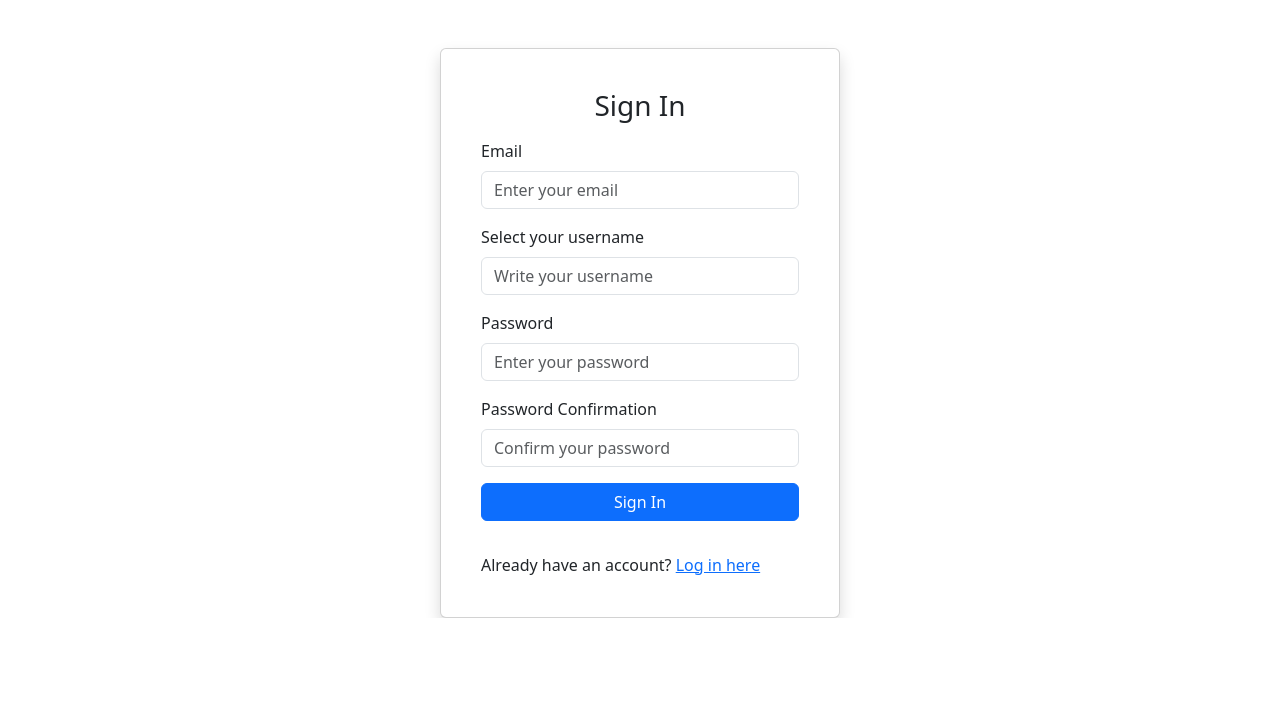
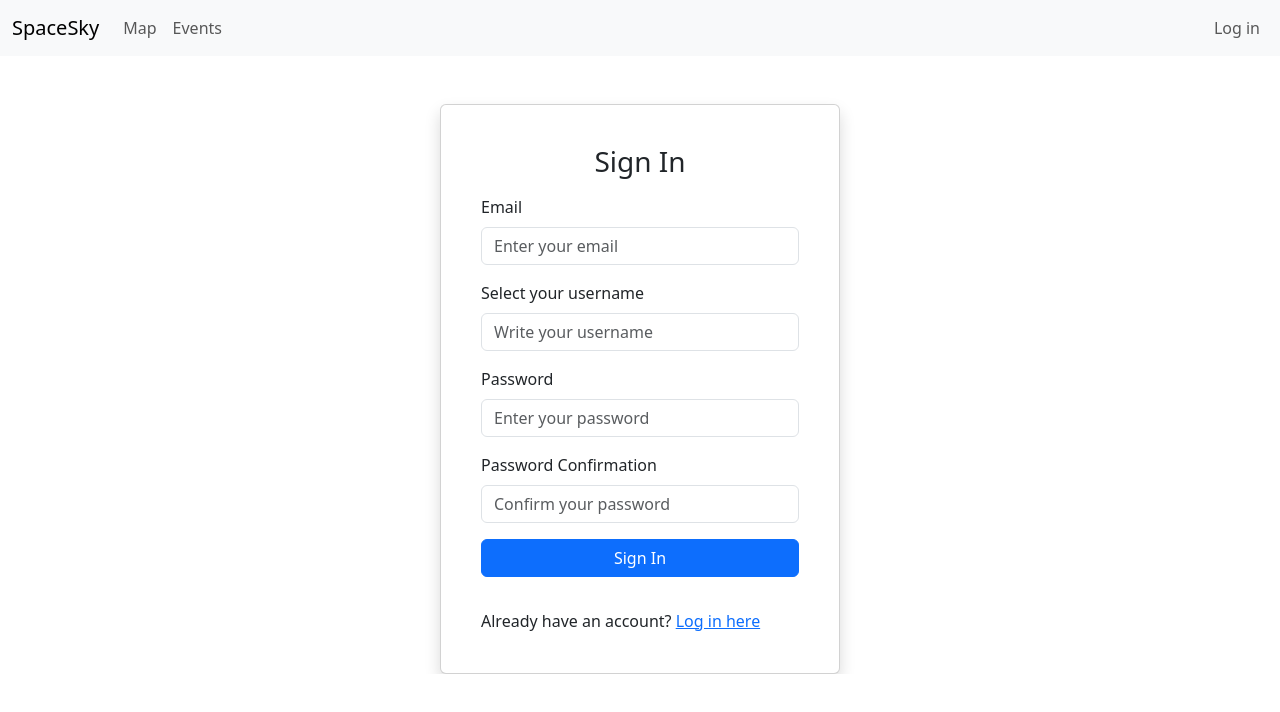
Before and after one commit to Ostehura/SpaceSky-front, a Next.js app: page /auth/signup in a window 1280 px wide. Shown: the top 712 px of the page. Built offline with nearby package versions, Linux system fonts and the light colour scheme.

Commit message:
Add page header

```diff
--- /dev/null
+++ b/src/app/header.tsx
@@ -0,0 +1,65 @@
+"use client";
+import { Container, Nav, Navbar } from "react-bootstrap";
+import Link from "next/link";
+import { useEffect, useState } from "react";
+
+function Header() {
+  const [accessTokenExpirationTime, setAccessTokenExpirationTime] = useState<
+    string | null
+  >(null);
+  const [refreshTokenExpirationTime, setRefreshTokenExpirationTime] = useState<
+    string | null
+  >(null);
+
+  // 1️⃣ Load localStorage values on mount
+  useEffect(() => {
+    const accessExpiresAt = localStorage.getItem("accessExpiresAt");
+    const refreshExpiresAt = localStorage.getItem("refreshExpiresAt");
+    setAccessTokenExpirationTime(accessExpiresAt);
+    setRefreshTokenExpirationTime(refreshExpiresAt);
+  }, []);
+
+  const isLoggedIn =
+    (!!accessTokenExpirationTime &&
+      new Date(accessTokenExpirationTime) > new Date()) ||
+    (!!refreshTokenExpirationTime &&
+      new Date(refreshTokenExpirationTime) > new Date());
+
+  return (
+    <>
+      <Navbar expand="lg" className="bg-body-tertiary">
+        <Container fluid>
+          <Navbar.Brand href="#">SpaceSky</Navbar.Brand>
+          <Navbar.Toggle aria-controls="navbarScroll" />
+          <Navbar.Collapse id="navbarScroll">
+            <Nav
+              className="me-auto my-2 my-lg-0"
+              style={{ maxHeight: "100px" }}
+              navbarScroll
+            >
+              <Nav.Link as={Link} href="/">
+                Map
+              </Nav.Link>
+              <Nav.Link as={Link} href="/events">
+                Events
+              </Nav.Link>
+            </Nav>
+            <Nav>
+              {isLoggedIn ? (
+                <Nav.Link as={Link} href="/user">
+                  User
+                </Nav.Link>
+              ) : (
+                <Nav.Link as={Link} href="/auth/login">
+                  Log in
+                </Nav.Link>
+              )}
+            </Nav>
+          </Navbar.Collapse>
+        </Container>
+      </Navbar>
+    </>
+  );
+}
+
+export default Header;
--- a/src/app/layout.tsx
+++ b/src/app/layout.tsx
@@ -2,7 +2,7 @@ import type { Metadata } from "next";
 import { Geist, Geist_Mono } from "next/font/google";
 import "./globals.css";
 import "bootstrap/dist/css/bootstrap.min.css";
-
+import Header from "./header";
 const geistSans = Geist({
   variable: "--font-geist-sans",
   subsets: ["latin"],
@@ -26,6 +26,7 @@ export default function RootLayout({
   return (
     <html lang="en">
       <body className={`${geistSans.variable} ${geistMono.variable}`}>
+        <Header />
         {children}
       </body>
     </html>
```
